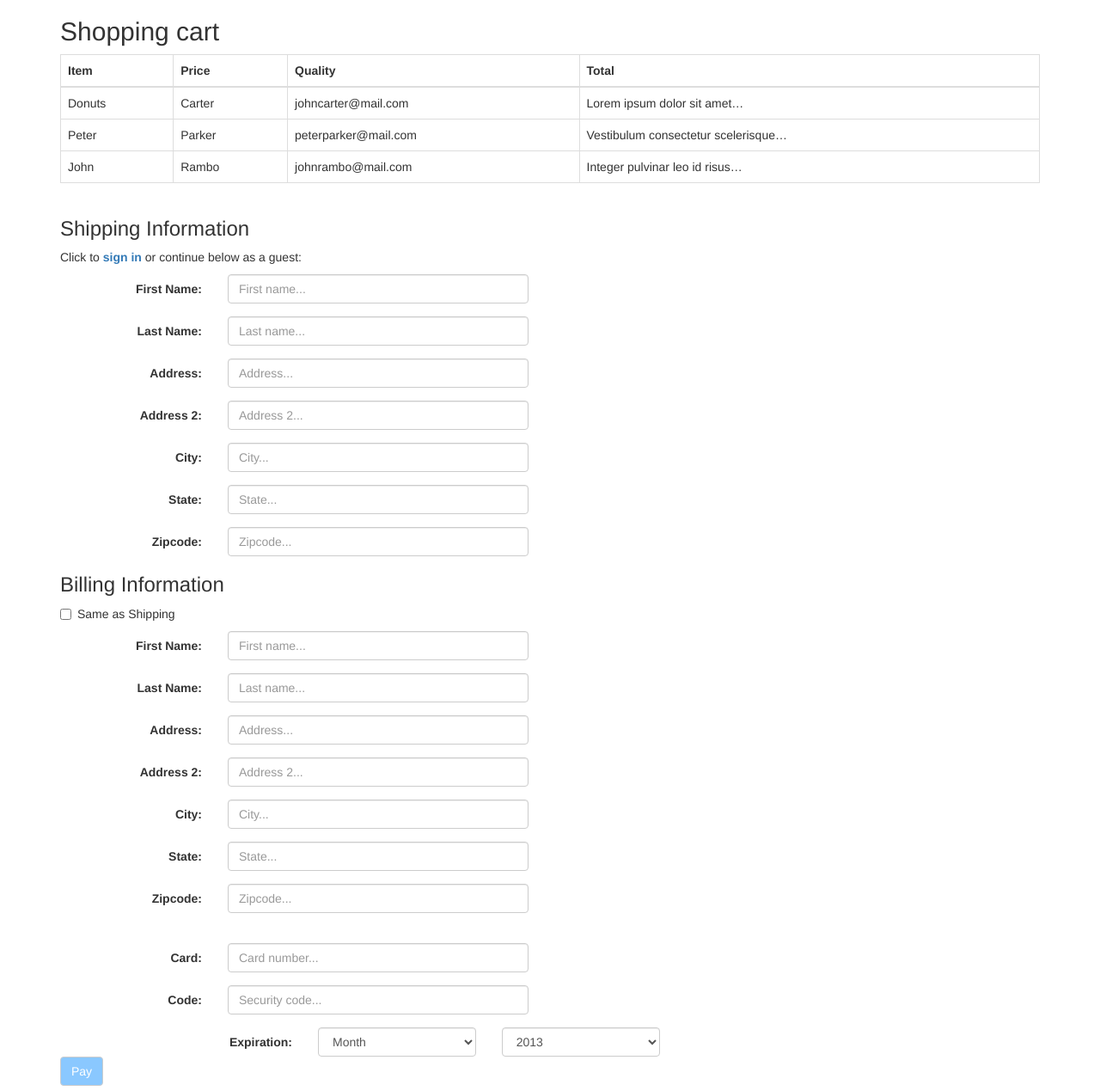
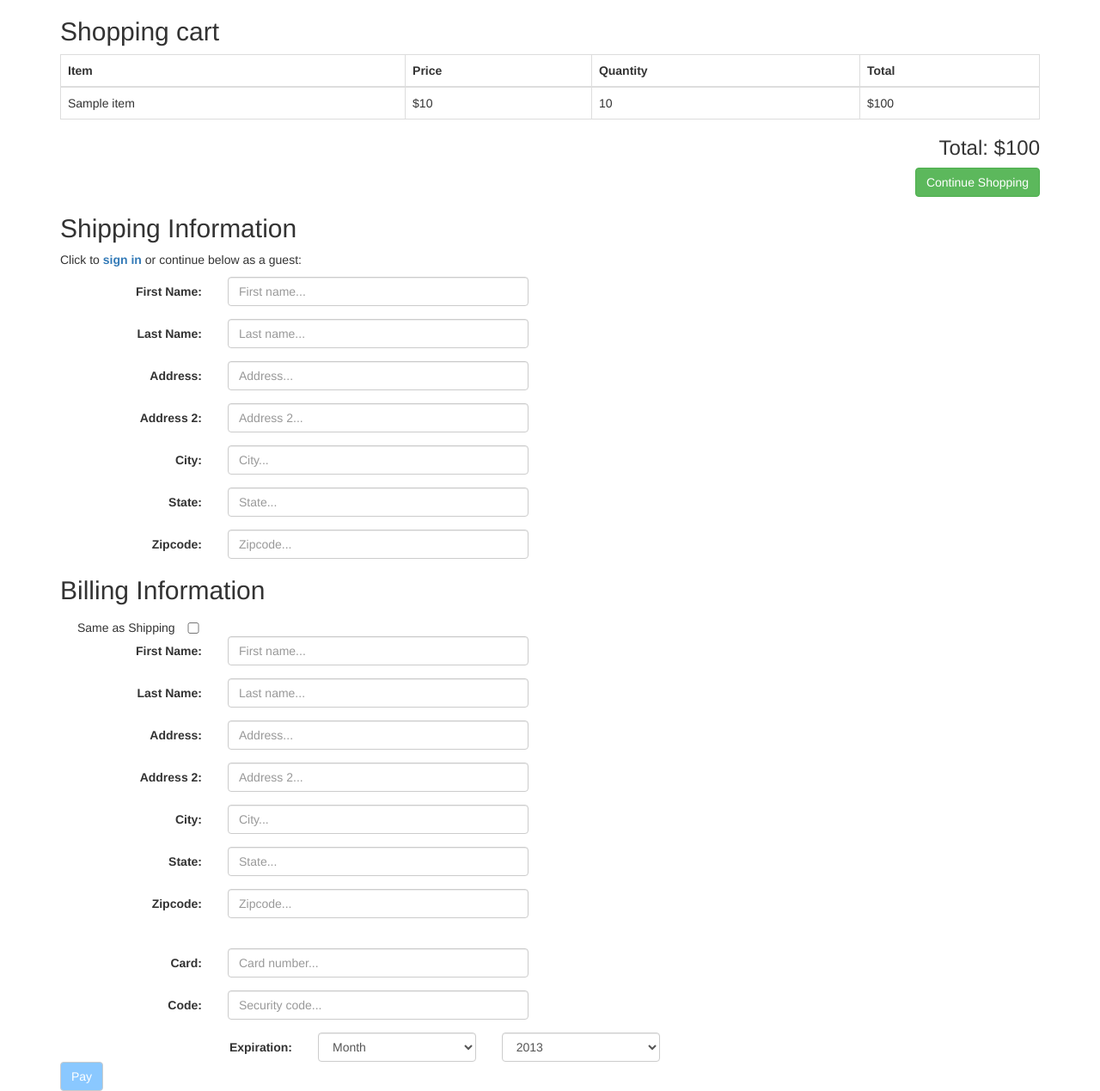
Before and after one commit to minhwebc/eCommerce, a CodeIgniter app: the page made by application/views/checkout.php in a window 1280 px wide. Shown: the part 97-1366 px from the top of the page at 86% size. Run offline with CodeIgniter, Linux system fonts and the light colour scheme; the template is opened without the code that fills it: most values are stand-ins (such as "Sample title", 1, 10 or a date in 2020); some libraries are stand-ins or nearby versions.

Commit message:
fix check out and currently working insert an order

```diff
--- a/application/models/order.php
+++ b/application/models/order.php
@@ -18,8 +18,8 @@ class order extends CI_model {
     	$this->db->query($query, $values);
     	$ship_id = $this->db->insert_id();//ship id to be inserted into order table
     	$query = "INSERT INTO shipping_address(user_id, shipping_id) values (?,?)";
+    	$values = array($this->session->userdata('user_id'), $ship_id);
     	$this->db->query($query, $values);
-    	$values = array($this->session->userdata('user_id'), $ship_id);
 
     	//insert billing address
 		$query = "INSERT INTO addresses (first_name, last_name, address, address_2, city, state, zipcode, created_at, updated_at)
--- a/application/views/checkout.php
+++ b/application/views/checkout.php
@@ -26,8 +26,15 @@
             	background: #8AC8FF;
             	color: #ffffff;
             	position: relative;
+            }
 
+            #continue{
+            	color: white;
             }
+            #total{
+            	text-align: right;
+            }
+
         </style>
 	<script>
 		function sameAsShipping(){
@@ -55,41 +62,33 @@
 
                 <th>Item</th>
                 <th>Price</th>
-                <th>Quality</th>
+                <th>Quantity</th>
                 <th>Total</th>
             </tr>
         </thead>
         <tbody>
-            <tr>
-
-                <td>Donuts</td>
-                <td>Carter</td>
-                <td>johncarter@mail.com</td>
-                <td>Lorem ipsum dolor sit amet…</td>
-            </tr>
-            <tr>
-
-                <td>Peter</td>
-                <td>Parker</td>
-                <td>peterparker@mail.com</td>
-                <td>Vestibulum consectetur scelerisque…</td>
-            </tr>
-            <tr>
-
-                <td>John</td>
-                <td>Rambo</td>
-                <td>johnrambo@mail.com</td>
-                <td>Integer pulvinar leo id risus…</td>
-            </tr>
+            <?php
+            	$total = 0;
+            	foreach($items as $item){
+            ?>
+            	<tr>
+	            	<td><?= $item['name'] ?></td>
+	            	<td>$<?= $item['price'] ?></td>
+	            	<td><?= $item['amount'] ?></td>
+	            	<td>$<?php $total += $item['price']*$item['amount']; echo $item['price']*$item['amount']; ?></td>
+	            </tr>
+            <?php } ?>
         </tbody>
     </table>
+    <h3 id="total">Total: $<?= $total ?></h3>
+    <button class="btn btn-success pull-right"><a id='continue' href="/">Continue Shopping</a></button>
 </div>
 
-		<h3> Shipping Information</h3>
+		<h2> Shipping Information</h2>
 
 		<p>Click to <a href ="/users/signin"><b> sign in </b></a> or continue below as a guest: </p>
 
-		<form class="form-horizontal">
+		<form class="form-horizontal" action="orders/pay" method="post">
 		  <div class="form-group">
 		    <label for="firstname" class="col-sm-2 control-label">First Name:</label>
 		    <div class="col-sm-10">
@@ -138,17 +137,13 @@
 		      <input type="text" class="form-control" id="zipcode" placeholder="Zipcode...">
 		    </div>
 		  </div>
-		</form>
 
-		<h3> Billing Information</h3>
+		<h2> Billing Information</h2>
 
 		<div class="checkbox">
-		    <label>
-		      <input type="checkbox" id="sameas" onclick="sameAsShipping()">
-     		 Same as Shipping</label>
+		    <input type="checkbox" id="sameas" onclick="sameAsShipping()"><label>Same as Shipping</label>
 		</div>
 
-		<form class="form-horizontal">
 		  <div class="form-group">
 		    <label for="firstname_b" class="col-sm-2 control-label">First Name:</label>
 		    <div class="col-sm-10">
--- a/application/views/partials/nav.php
+++ b/application/views/partials/nav.php
@@ -31,7 +31,7 @@
                         <?php } ?>
                     </ul>
                 </li>
-                <li id="cart"><a href="#">Shopping Cart (<?= $this->session->userdata('cart_amount') ?>)</a></li>
+                <li id="cart"><a href="/products/cart">Shopping Cart (<?= $this->session->userdata('cart_amount') ?>)</a></li>
             </ul>
 
         </div>
--- a/application/views/show.php
+++ b/application/views/show.php
@@ -53,7 +53,6 @@
                     <img src="/assets/images/<?= $product['source'] ?>">
                 </div>
 
-                <?php var_dump($product); ?>
                 <div class="col-md-4">
                     <h1><?= $product['name'] ?></h1>
                     <p><?= $product['description'] ?></p>
```
Also changed, not shown: application/controllers/products.php (+11 -2 lines).
